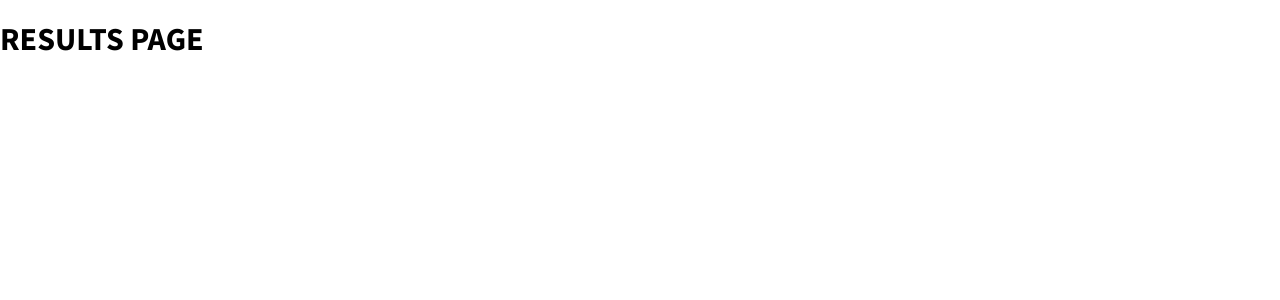
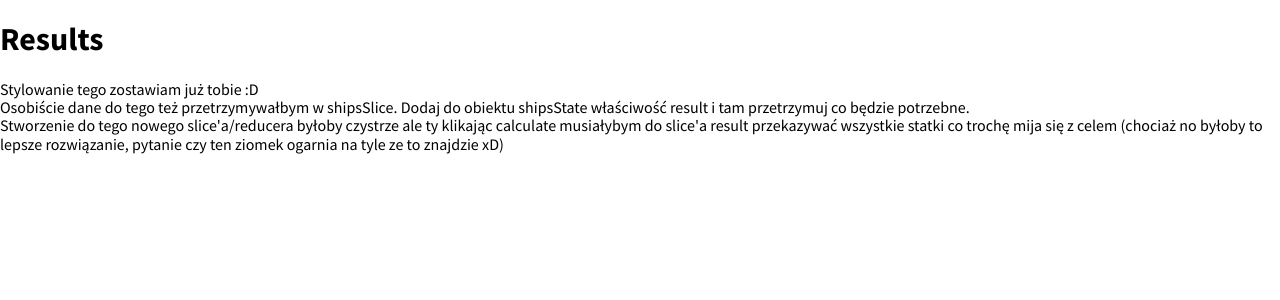
Before and after one commit to Kamil-Budzik/Eclipse-calc, a React (Create React App) app: page /results in a window 1280 px wide. Shown: the top 300 px of the page. Built offline with nearby package versions, Linux system fonts and the light colour scheme.

Commit message:
add results

```diff
--- /dev/null
+++ b/src/pages/Result/index.tsx
@@ -0,0 +1,23 @@
+function Result() {
+  return (
+    <>
+      <header>
+        <h1>Results</h1>
+        <p>Stylowanie tego zostawiam już tobie :D</p>
+        <p>
+          Osobiście dane do tego też przetrzymywałbym w shipsSlice. Dodaj do
+          obiektu shipsState właściwość result i tam przetrzymuj co będzie
+          potrzebne.
+        </p>
+        <p>
+          Stworzenie do tego nowego slice'a/reducera byłoby czystrze ale ty
+          klikając calculate musiałybym do slice'a result przekazywać wszystkie
+          statki co trochę mija się z celem (chociaż no byłoby to lepsze
+          rozwiązanie, pytanie czy ten ziomek ogarnia na tyle ze to znajdzie xD)
+        </p>
+      </header>
+    </>
+  );
+}
+
+export default Result;
--- a/src/router.tsx
+++ b/src/router.tsx
@@ -2,6 +2,7 @@ import { createBrowserRouter, RouterProvider } from 'react-router-dom';
 
 import MainPage from 'pages/MainPage';
 import PlayPage from 'pages/PlayPage';
+import Result from 'pages/Result';
 
 export enum RoutePaths {
   DEFAULT = '/',
@@ -20,7 +21,7 @@ const router = createBrowserRouter([
   },
   {
     path: RoutePaths.RESULTS,
-    element: <h1>RESULTS PAGE</h1>,
+    element: <Result />,
   },
 ]);
 
```
